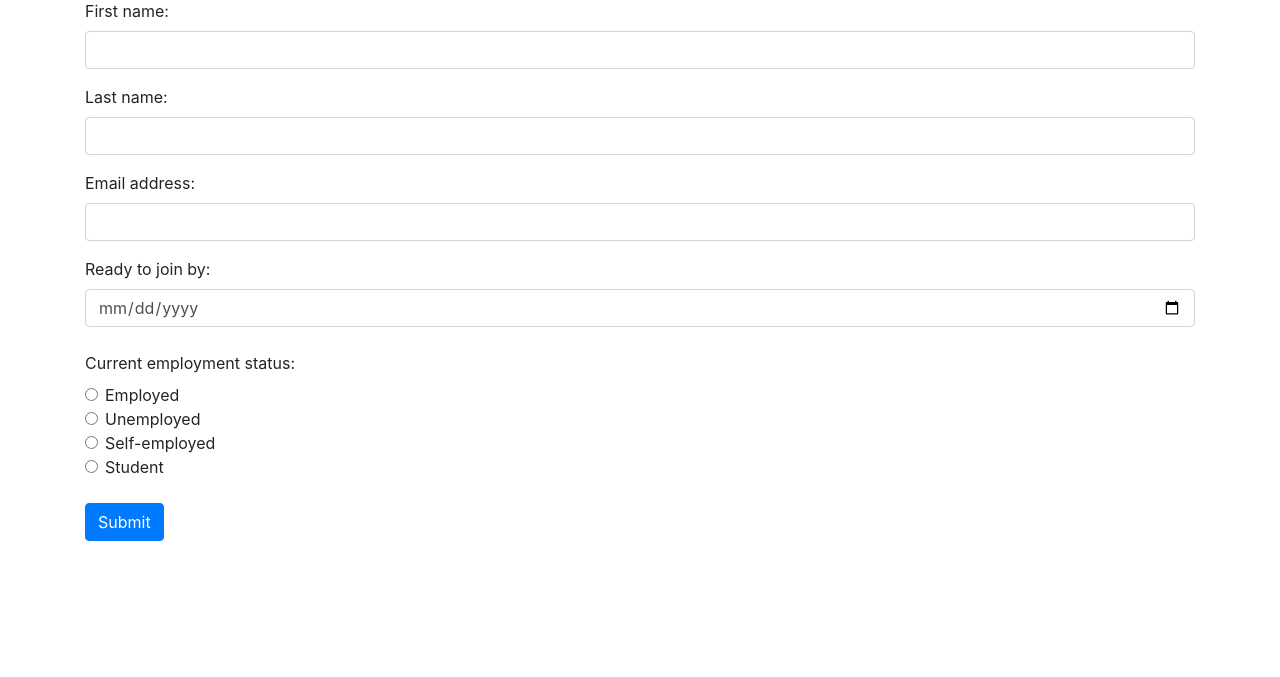
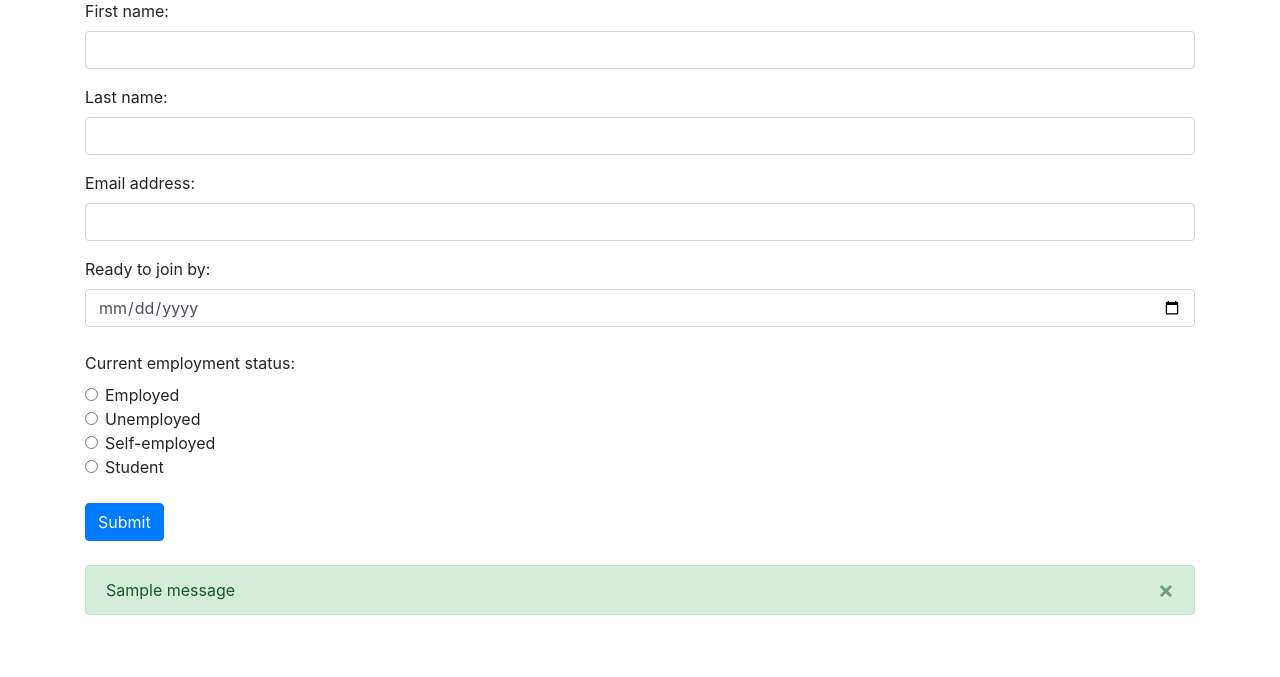
Before and after one commit to Pikku1998/JobApplicationForm_Django, a Django app: page / in a window 1280 px wide. Shown: the part 87-764 px from the top of the page. Run offline with Django 4.2, Linux system fonts and the light colour scheme; tables that the repository leaves empty hold one stand-in row (values such as "Sample post"); one stand-in notice (Sample message) is shown.

Commit message:
Show a success message after form submission

```diff
--- a/my_site_project/job_form/templates/index.html
+++ b/my_site_project/job_form/templates/index.html
@@ -51,6 +51,17 @@
                 <button type="submit" class="btn btn-primary mb-4">Submit</button>
             </form>
 
+            {% if messages %}
+            <div class="alert alert-success alert-dismissible fade show">
+                {% for message in messages %}
+                    {{message}}
+                {% endfor %}
+                <button type="button" class="close" data-dismiss="alert" aria-label="Close">
+                    <span aria-hidden="true">&times;</span>
+                </button>
+            </div>
+            {% endif %}
+
             <script src="https://code.jquery.com/jquery-3.4.1.slim.min.js" integrity="sha384-J6qa4849blE2+poT4WnyKhv5vZF5SrPo0iEjwBvKU7imGFAV0wwj1yYfoRSJoZ+n" crossorigin="anonymous"></script>
             <script src="https://cdn.jsdelivr.net/npm/popper.js@1.16.0/dist/umd/popper.min.js" integrity="sha384-Q6E9RHvbIyZFJoft+2mJbHaEWldlvI9IOYy5n3zV9zzTtmI3UksdQRVvoxMfooAo" crossorigin="anonymous"></script>
             <script src="https://cdn.jsdelivr.net/npm/bootstrap@4.4.1/dist/js/bootstrap.min.js" integrity="sha384-wfSDF2E50Y2D1uUdj0O3uMBJnjuUD4Ih7YwaYd1iqfktj0Uod8GCExl3Og8ifwB6" crossorigin="anonymous"></script>
--- a/my_site_project/job_form/views.py
+++ b/my_site_project/job_form/views.py
@@ -1,6 +1,7 @@
 from django.shortcuts import render
 from .forms import ApplicantsForm
 from .models import Applicants
+from django.contrib import messages
 
 
 def index(request):
@@ -18,5 +19,6 @@ def index(request):
                                       email=email,
                                       start_date=start_date,
                                       employment_status=employment_status)
+            messages.success(request, message='Form submitted successfully. Thank you.')
 
     return render(request, 'index.html')
```
